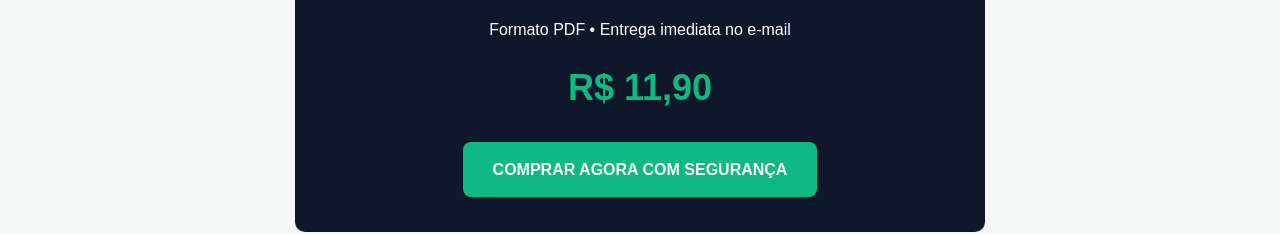
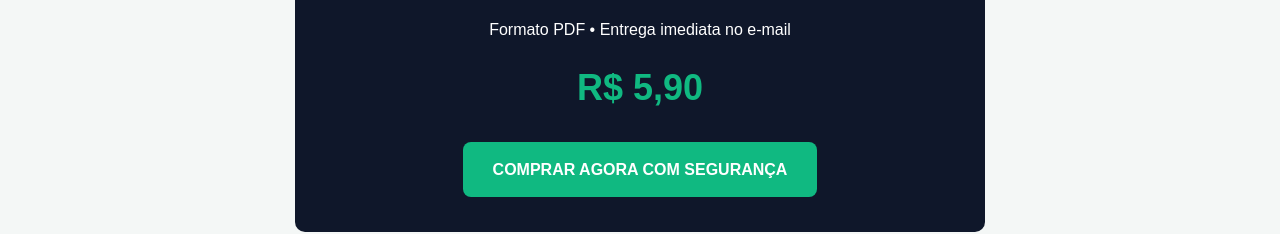
Before and after one commit to digitalpratico/sairdasdividasdozero, a plain HTML site: page index.html in a window 1280 px wide. Shown: the part 706-940 px from the top of the page. Drawn offline with Linux system fonts and the light colour scheme.

Commit message:
Update index.html

```diff
--- a/index.html
+++ b/index.html
@@ -34,7 +34,7 @@ h1{font-size:28px;margin:15px 0}
 <div id="comprar" class="price">
 <h2>Comece sua virada financeira hoje</h2>
 <p>Formato PDF • Entrega imediata no e-mail</p>
-<div class="val">R$ 11,90</div>
+<div class="val">R$ 5,90</div>
 <a href="https://pay.kiwify.com.br/FND70nF" class="btn">COMPRAR AGORA COM SEGURANÇA</a>
 </div>
 </body>
```
